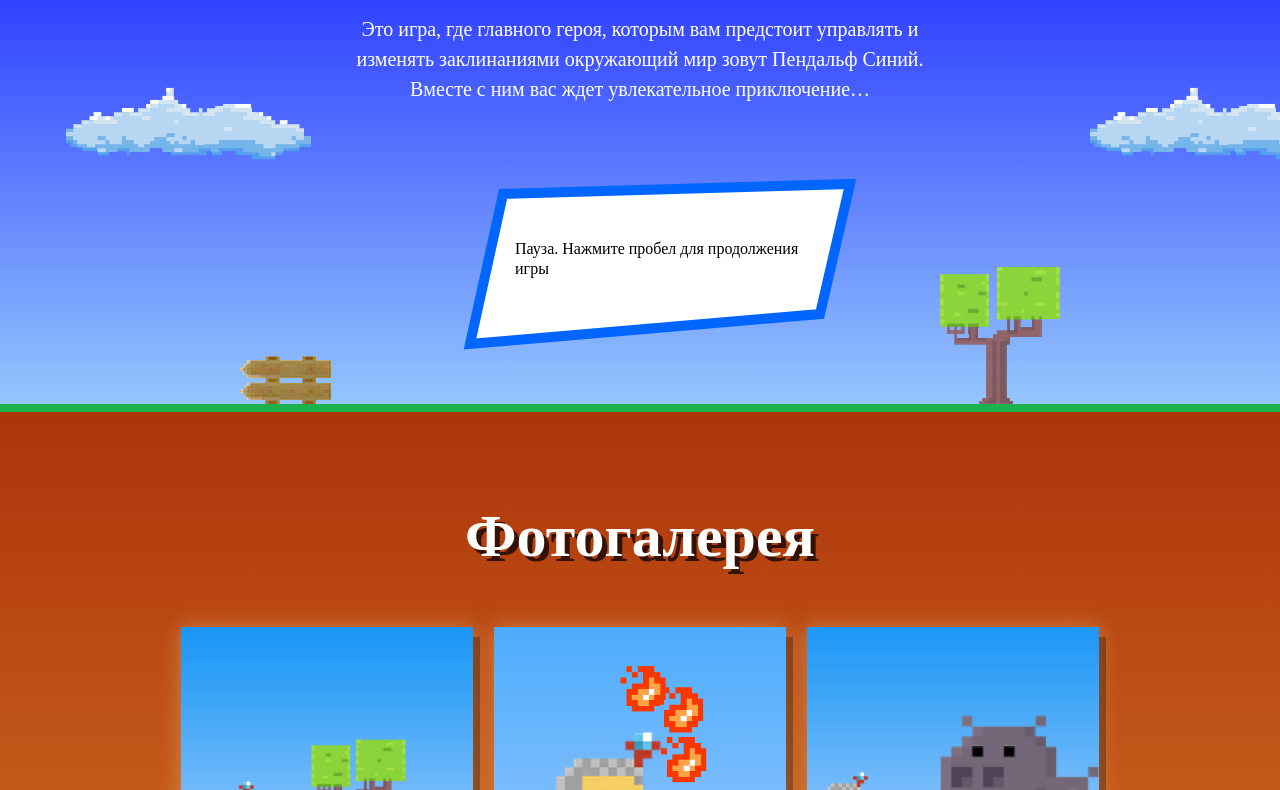
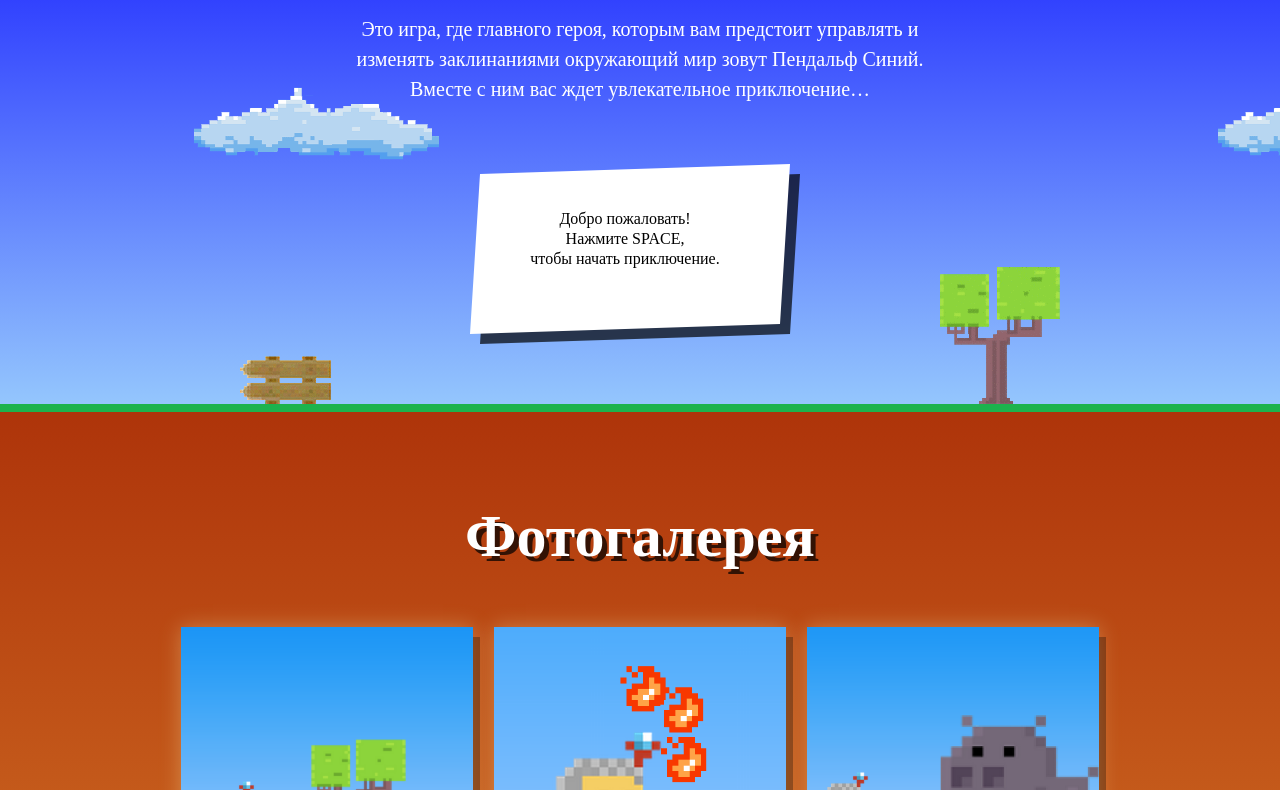
Before and after one commit to faviru/71928-code-and-magick, a website: page index.html in a window 1280 px wide. Shown: the part 203-993 px from the top of the page. Drawn offline with Linux system fonts and the light colour scheme; a web font is replaced by a local one.

Commit message:
Модуль 2 задание 1
Доработан метод _drawPauseScreen

```diff
--- a/index.html
+++ b/index.html
@@ -118,9 +118,8 @@
     </div>
   </article>
 </template>
-<script src="js/check.js"></script>
 <script src="js/form.js"></script>
-<script src="js/game-stat.min.js"></script>
+<script src="js/game.js"></script>
 
 </body>
 </html>
--- a/js/game.js
+++ b/js/game.js
@@ -378,18 +378,52 @@
      * Отрисовка экрана паузы.
      */
     _drawPauseScreen: function() {
+      var _drawMessageWindow = function(canvas, message) {
+        var HEIGHT = 150;
+        var WIDTH = 300;
+
+        var i = 0;
+        var startTextX = 335;
+        var startTextY = (message.length < 2)? 150 : 120;
+
+        canvas.beginPath();
+        canvas.moveTo(200, 80);
+        canvas.lineTo(WIDTH + 210, 70);
+        canvas.lineTo(WIDTH+ 200, HEIGHT + 80);
+        canvas.lineTo(190, HEIGHT + 90);
+        canvas.fillStyle = 'rgba(0, 0, 0, 0.7)';
+        canvas.fill();
+
+        canvas.beginPath();
+        canvas.moveTo(190, 70);
+        canvas.lineTo(WIDTH + 200, 60);
+        canvas.lineTo(WIDTH+ 190, HEIGHT + 70);
+        canvas.lineTo(180, HEIGHT + 80);
+        canvas.fillStyle = ('#FFFFFF');
+        canvas.fill();
+
+        canvas.fillStyle = '#000';
+        canvas.font = 'normal 400 16px PT Mono';
+        canvas.textAlign = 'center';
+        while (i <= message.length - 1) {
+          canvas.fillText(message[i], startTextX, startTextY);
+          i++;
+          startTextY += 20;
+        }
+      }
+
       switch (this.state.currentStatus) {
         case Verdict.WIN:
-          console.log('you have won!');
+          _drawMessageWindow(this.ctx, ['Поздравляю, Вы победили!']);
           break;
         case Verdict.FAIL:
-          console.log('you have failed!');
+          _drawMessageWindow(this.ctx, ['Вы проиграли :)', 'Попробуйте, снова.']);
           break;
         case Verdict.PAUSE:
-          console.log('game is on pause!');
+          _drawMessageWindow(this.ctx, ['Пауза.']);
           break;
         case Verdict.INTRO:
-          console.log('welcome to the game! Press Space to start');
+          _drawMessageWindow(this.ctx, ['Добро пожаловать!', 'Нажмите SPACE,', 'чтобы начать приключение.']);
           break;
       }
     },
```
